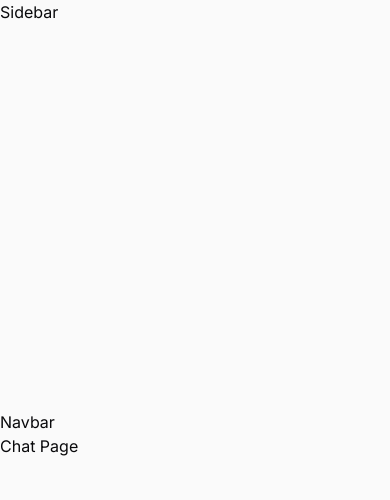
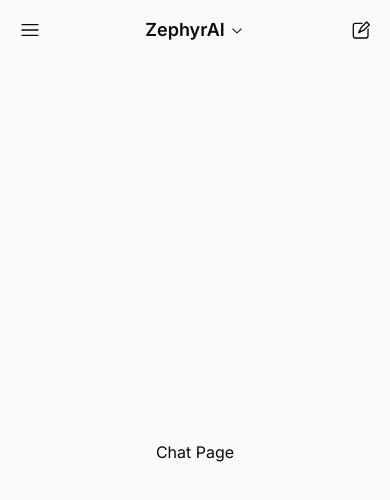
Before and after one commit to sandibi13/zephyr, a Next.js app: page /chat in a window 390 px wide. Shown: the top 500 px of the page. Built offline with nearby package versions, Linux system fonts and the light colour scheme.

Commit message:
added content in mobile nav

```diff
--- a/src/app/(landing)/page.tsx
+++ b/src/app/(landing)/page.tsx
@@ -19,8 +19,7 @@ export default function LandingPage() {
           </h1>
           <p className="text-balance mb-10 mt-4 text-center text-muted-foreground md:text-lg lg:text-xl">
             Experience AI-driven conversations with our Next.js Chatbot,
-            featuring Auth.js, Prisma, Stripe, Tailwind CSS, ShadCN-UI, and
-            React Email.
+            featuring Auth.js, Prisma, Tailwind CSS, ShadCN-UI, and React Email.
           </p>
           <div className="mb-10">
             <div className="mx-auto max-w-[430px]">
@@ -35,7 +34,7 @@ export default function LandingPage() {
               </a>
             </Button>
             <Button size="default" asChild>
-              <Link href="/sign-in">Get Started</Link>
+              <Link href="/chat">Get Started</Link>
             </Button>
           </div>
         </div>
--- a/src/app/chat/layout.tsx
+++ b/src/app/chat/layout.tsx
@@ -8,7 +8,7 @@ export default function ChatLayout({
   children: React.ReactNode;
 }) {
   return (
-    <div className="grid min-h-screen w-full md:grid-cols-[220px_1fr] lg:grid-cols-[280px_1fr]">
+    <div className="grid min-h-screen w-full md:grid-cols-[260px_1fr] lg:grid-cols-[260px_1fr]">
       <Sidebar />
       <div className="flex flex-col">
         <Navbar />
--- a/src/app/chat/page.tsx
+++ b/src/app/chat/page.tsx
@@ -2,7 +2,7 @@ import React from "react";
 
 export default function ChatPage() {
   return (
-    <main>
+    <main className="flex items-center justify-center h-full w-full">
       <h1>Chat Page</h1>
     </main>
   );
--- a/src/components/landing/header.tsx
+++ b/src/components/landing/header.tsx
@@ -5,7 +5,7 @@ import { Button } from "../ui/button";
 
 export const Header = () => {
   return (
-    <header className="px-2 py-4 lg:py-6">
+    <header className="px-4 py-4 lg:py-6">
       <div className="container flex items-center gap-2 p-0">
         <Link
           className="flex items-center justify-center text-xl font-medium"
@@ -13,7 +13,6 @@ export const Header = () => {
         >
           <RocketIcon className="mr-2 h-5 w-5" /> ZephyrAI
         </Link>
-        <nav></nav>
         <div className="ml-auto">
           <Button variant="secondary" asChild>
             <Link href="/sign-in">Sign in</Link>
--- a/src/components/navbar.tsx
+++ b/src/components/navbar.tsx
@@ -1,9 +1,33 @@
 import * as React from "react";
+import { Button } from "./ui/button";
+import {
+  ChevronDownIcon,
+  HamburgerMenuIcon,
+  Pencil2Icon,
+} from "@radix-ui/react-icons";
+import Link from "next/link";
 
 export const Navbar = () => {
   return (
-    <nav>
-      <h1>Navbar</h1>
+    <nav className="block md:hidden lg:hidden">
+      <div className="sticky top-0 p-3">
+        <div className="flex items-center justify-between">
+          <Button size="icon" variant="ghost">
+            <HamburgerMenuIcon className="h-5 w-5" />
+          </Button>
+
+          <div className="flex items-center justify-between space-x-1">
+            <h2 className="font-semibold text-lg">ZephyrAI</h2>
+            <ChevronDownIcon className="h-4 w-4" />
+          </div>
+
+          <Button size="icon" variant="ghost">
+            <Link href="/chat">
+              <Pencil2Icon className="h-5 w-5" />
+            </Link>
+          </Button>
+        </div>
+      </div>
     </nav>
   );
 };
--- a/src/components/sidebar.tsx
+++ b/src/components/sidebar.tsx
@@ -1,9 +1,39 @@
 import * as React from "react";
+import Link from "next/link";
+import { Button } from "./ui/button";
+import { Pencil2Icon, ViewVerticalIcon } from "@radix-ui/react-icons";
+import { Tooltip, TooltipTrigger, TooltipContent } from "./ui/tooltip";
 
 export const Sidebar = () => {
   return (
-    <div>
-      <h1>Sidebar</h1>
+    <div className="flex-col hidden gap-2 text-foreground md:flex lg:flex bg-muted/40 border-r">
+      <div className="sticky top-0 p-3">
+        <div className="flex items-center justify-between">
+          <Tooltip>
+            <TooltipTrigger asChild>
+              <Button size="icon" variant="ghost">
+                <ViewVerticalIcon className="h-5 w-5" />
+              </Button>
+            </TooltipTrigger>
+            <TooltipContent>Sidebar</TooltipContent>
+          </Tooltip>
+
+          <Tooltip>
+            <TooltipTrigger asChild>
+              <Button size="icon" variant="ghost">
+                <Link href="/chat">
+                  <Pencil2Icon className="h-5 w-5" />
+                </Link>
+              </Button>
+            </TooltipTrigger>
+            <TooltipContent>New Chat</TooltipContent>
+          </Tooltip>
+        </div>
+      </div>
+
+      {/* Chat History */}
+
+      {/* Upgrade Plan Button */}
     </div>
   );
 };
```
